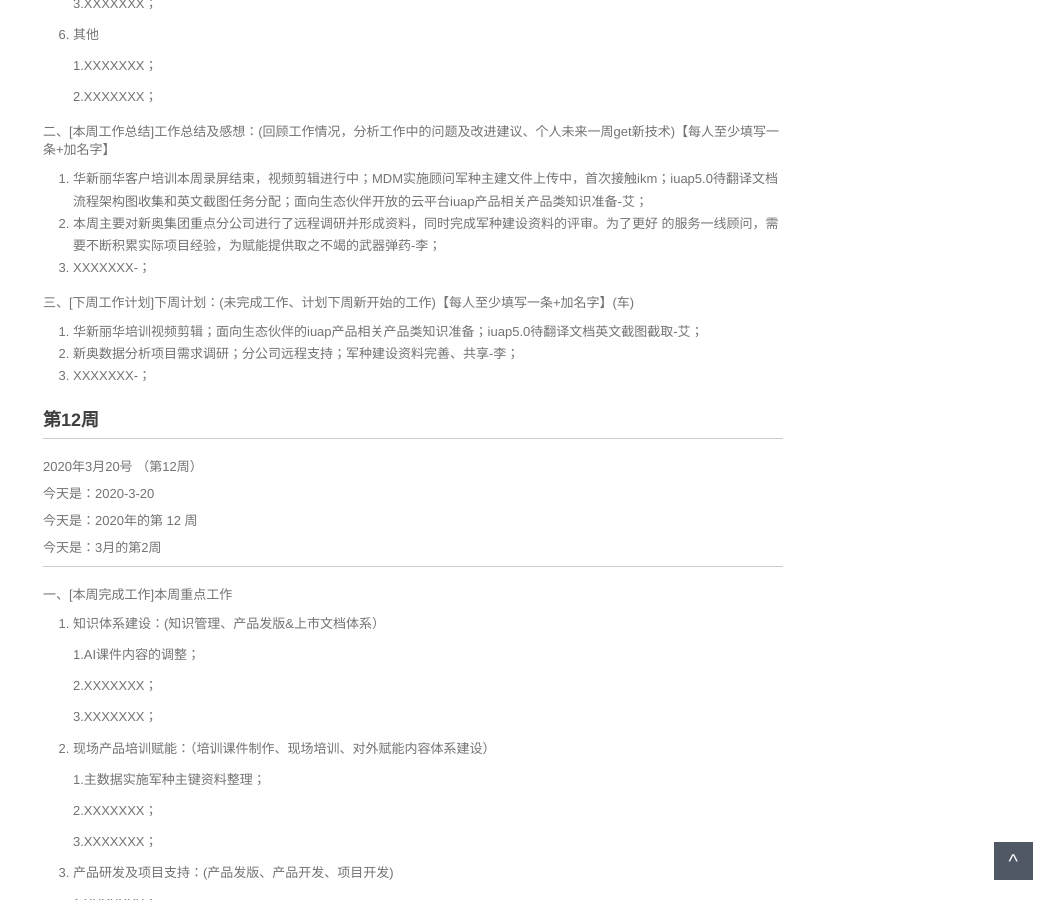
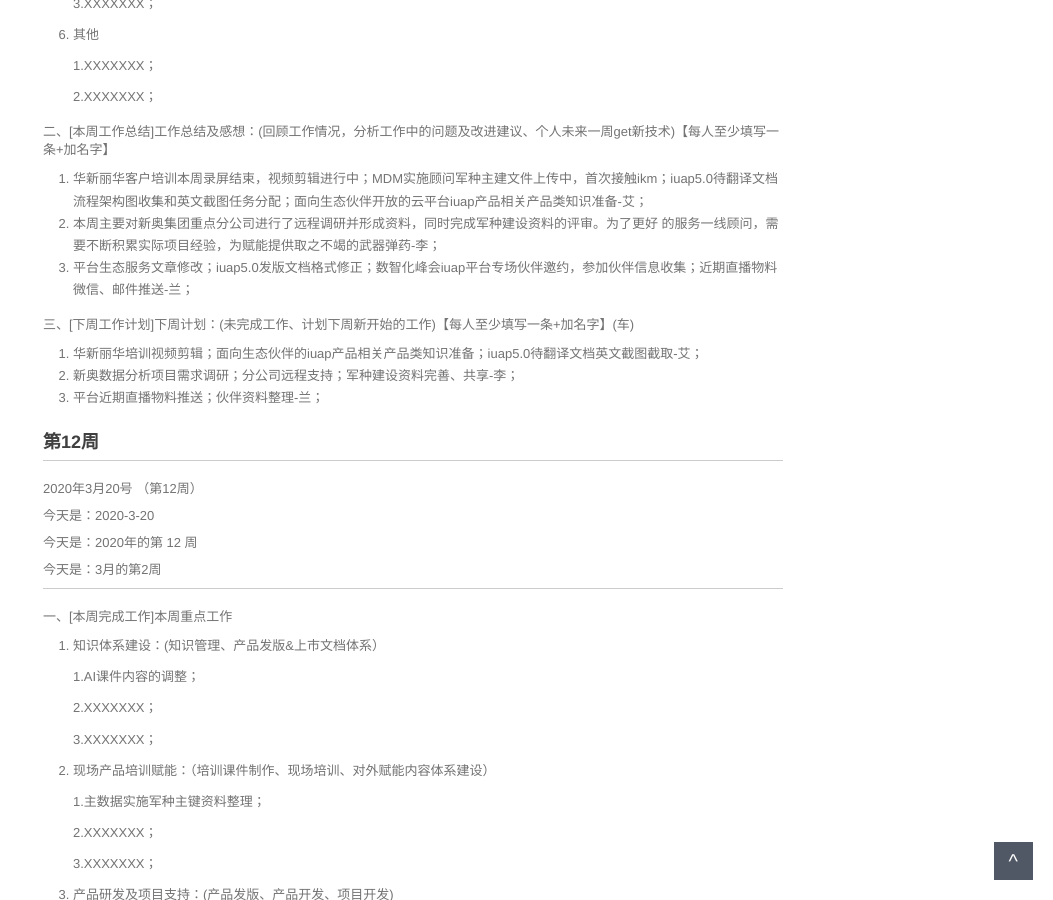
Before and after one commit to walllFlower/blog, a Jekyll site: the page built from 2020-02-28-day_report.md, in a window 1280 px wide and 900 px high, scrolled down 1196 px. Shown: the whole window, without its empty margins (227-1280 px from the left). Built offline with Jekyll 4.4.1, drawn with Linux system fonts in a browser that asks for light colours; comment, search, counter and statistics services are not loaded.

Commit message:
Update 2020-02-28-day_report.md

```diff
--- a/2020-02-28-day_report.md
+++ b/2020-02-28-day_report.md
@@ -79,13 +79,13 @@ categories: 技术运营工作周报
 
 1. 华新丽华客户培训本周录屏结束，视频剪辑进行中；MDM实施顾问军种主建文件上传中，首次接触ikm；iuap5.0待翻译文档流程架构图收集和英文截图任务分配；面向生态伙伴开放的云平台iuap产品相关产品类知识准备-艾；
 2. 本周主要对新奥集团重点分公司进行了远程调研并形成资料，同时完成军种建设资料的评审。为了更好 的服务一线顾问，需要不断积累实际项目经验，为赋能提供取之不竭的武器弹药-李；
-3. XXXXXXX-；
+3. 平台生态服务文章修改；iuap5.0发版文档格式修正；数智化峰会iuap平台专场伙伴邀约，参加伙伴信息收集；近期直播物料微信、邮件推送-兰；
 
 三、[下周工作计划]下周计划：(未完成工作、计划下周新开始的工作)【每人至少填写一条+加名字】(车)
 
 1. 华新丽华培训视频剪辑；面向生态伙伴的iuap产品相关产品类知识准备；iuap5.0待翻译文档英文截图截取-艾；
 2. 新奥数据分析项目需求调研；分公司远程支持；军种建设资料完善、共享-李；
-3. XXXXXXX-；
+3. 平台近期直播物料推送；伙伴资料整理-兰；
 
 
 
```
